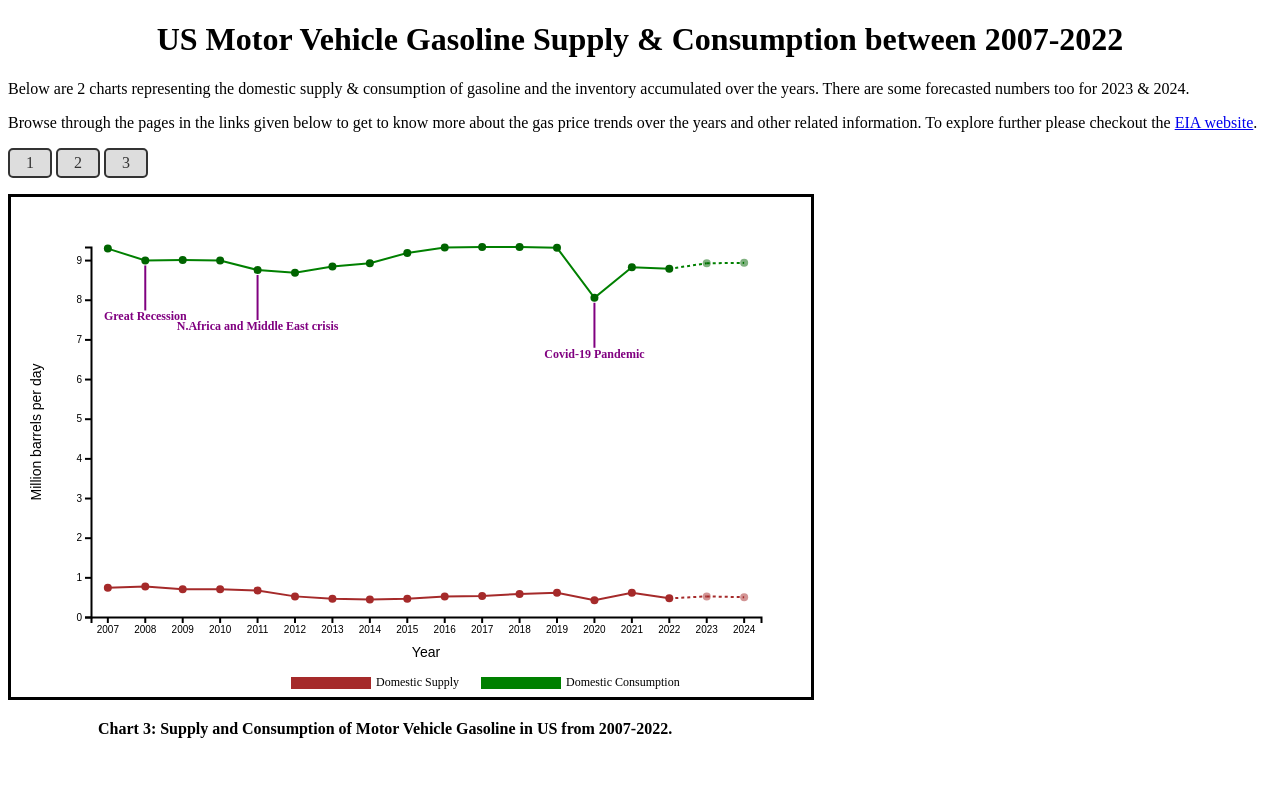
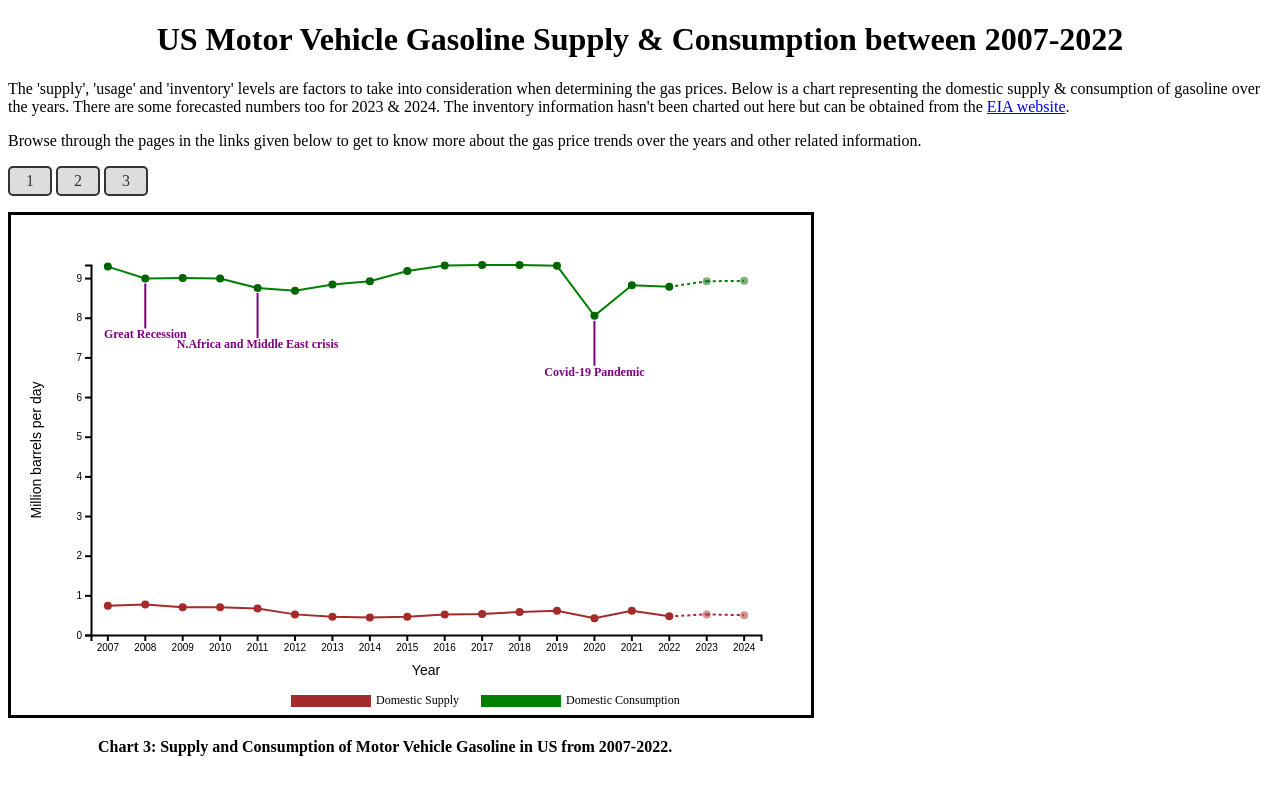
Before and after one commit to hd8uiuc/hd8uiuc.github.io, a plain HTML site: page scene3.html in a window 1280 px wide. Drawn offline with nearby package versions, Linux system fonts and the light colour scheme.

Commit message:
Updated scene3 html

```diff
--- a/scene3.html
+++ b/scene3.html
@@ -10,9 +10,9 @@
 
     <body onload = 'initScene3()'>
         <h1>US Motor Vehicle Gasoline Supply & Consumption between 2007-2022</h1>
-        <p>Below are 2 charts representing the domestic supply & consumption of gasoline and the inventory accumulated over the years. There are some forecasted numbers too for 2023 & 2024. </p>
+        <p>The 'supply', 'usage' and 'inventory' levels are factors to take into consideration when determining the gas prices. Below is a chart representing the domestic supply & consumption of gasoline over the years. There are some forecasted numbers too for 2023 & 2024. The inventory information hasn't been charted out here but can be obtained from the <a href="https://www.eia.gov/petroleum/">EIA website</a>.</p>
         <p></p>
-        <p1>Browse through the pages in the links given below to get to know more about the gas price trends over the years and other related information. To explore further please checkout the <a href="https://www.eia.gov/petroleum/">EIA website</a>.</p1>
+        <p1>Browse through the pages in the links given below to get to know more about the gas price trends over the years and other related information.</p1>
         <p></p>
         <a href="index.html" class="button-link" id="btn1">1</a>
         <a href="scene2.html" class="button-link" id="btn2">2</a>
```
